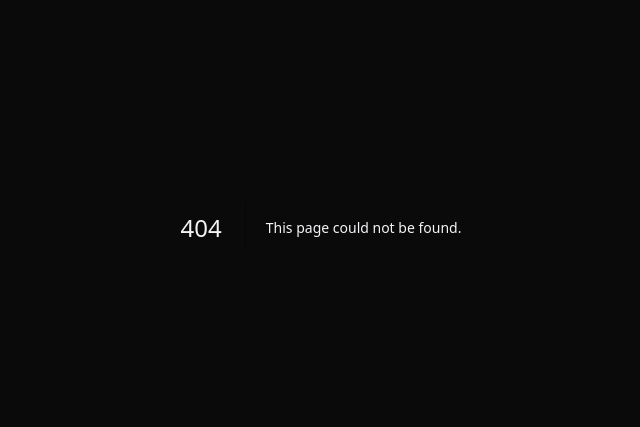
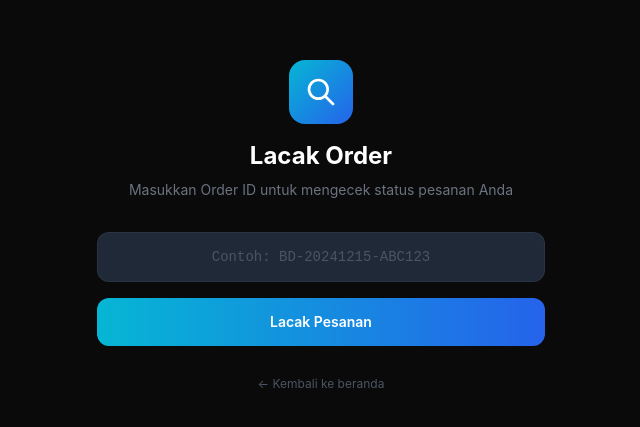
Before and after one commit to babehRoot-ui/babeh-store, a Next.js app: page /track in a window 1280 px wide. Before the commit this address had no page. Shown: the part 173-600 px from the top of the page, without its empty margins (319-959 px from the left). Built offline with nearby package versions, Linux system fonts and the light colour scheme.

Commit message:
Create page.js

```diff
--- /dev/null
+++ b/app/track/page.js
@@ -0,0 +1,58 @@
+'use client';
+
+import { useState } from 'react';
+import { useRouter } from 'next/navigation';
+
+export default function TrackPage() {
+  const [orderId, setOrderId] = useState('');
+  const [loading, setLoading] = useState(false);
+  const [error, setError] = useState('');
+  const router = useRouter();
+
+  const handleTrack = (e) => {
+    e.preventDefault();
+    if (!orderId.trim()) {
+      setError('Masukkan Order ID');
+      return;
+    }
+    setError('');
+    router.push(`/track/${orderId.trim()}`);
+  };
+
+  return (
+    <div className="min-h-screen flex items-center justify-center p-4">
+      <div className="w-full max-w-md">
+        <div className="text-center mb-8">
+          <div className="w-16 h-16 rounded-2xl bg-gradient-to-br from-cyan-500 to-blue-600 flex items-center justify-center mx-auto mb-4">
+            <svg className="w-8 h-8 text-white" fill="none" stroke="currentColor" viewBox="0 0 24 24"><path stroke-linecap="round" stroke-linejoin="round" stroke-width="2" d="M21 21l-6-6m2-5a7 7 0 11-14 0 7 7 0 0114 0z"/></svg>
+          </div>
+          <h1 className="text-2xl font-bold text-white mb-2">Lacak Order</h1>
+          <p className="text-sm text-gray-500">Masukkan Order ID untuk mengecek status pesanan Anda</p>
+        </div>
+
+        <form onSubmit={handleTrack} className="space-y-4">
+          <div>
+            <input
+              type="text"
+              value={orderId}
+              onChange={e => setOrderId(e.target.value)}
+              placeholder="Contoh: BD-20241215-ABC123"
+              className="w-full bg-dark-500 border border-dark-400/50 rounded-xl px-4 py-3.5 text-sm text-white placeholder-gray-600 focus:outline-none focus:border-cyan-500/50 focus:ring-2 focus:ring-cyan-500/20 transition-all text-center font-mono"
+            />
+            {error && <p className="text-red-400 text-xs mt-2 text-center">{error}</p>}
+          </div>
+          <button
+            type="submit"
+            className="w-full py-3.5 rounded-xl bg-gradient-to-r from-cyan-500 to-blue-600 hover:from-cyan-400 hover:to-blue-500 text-white font-semibold text-sm transition-all hover:shadow-lg hover:shadow-cyan-500/25"
+          >
+            Lacak Pesanan
+          </button>
+        </form>
+
+        <div className="mt-6 text-center">
+          <a href="/" className="text-xs text-gray-600 hover:text-gray-400 transition-colors">← Kembali ke beranda</a>
+        </div>
+      </div>
+    </div>
+  );
+            }
```
